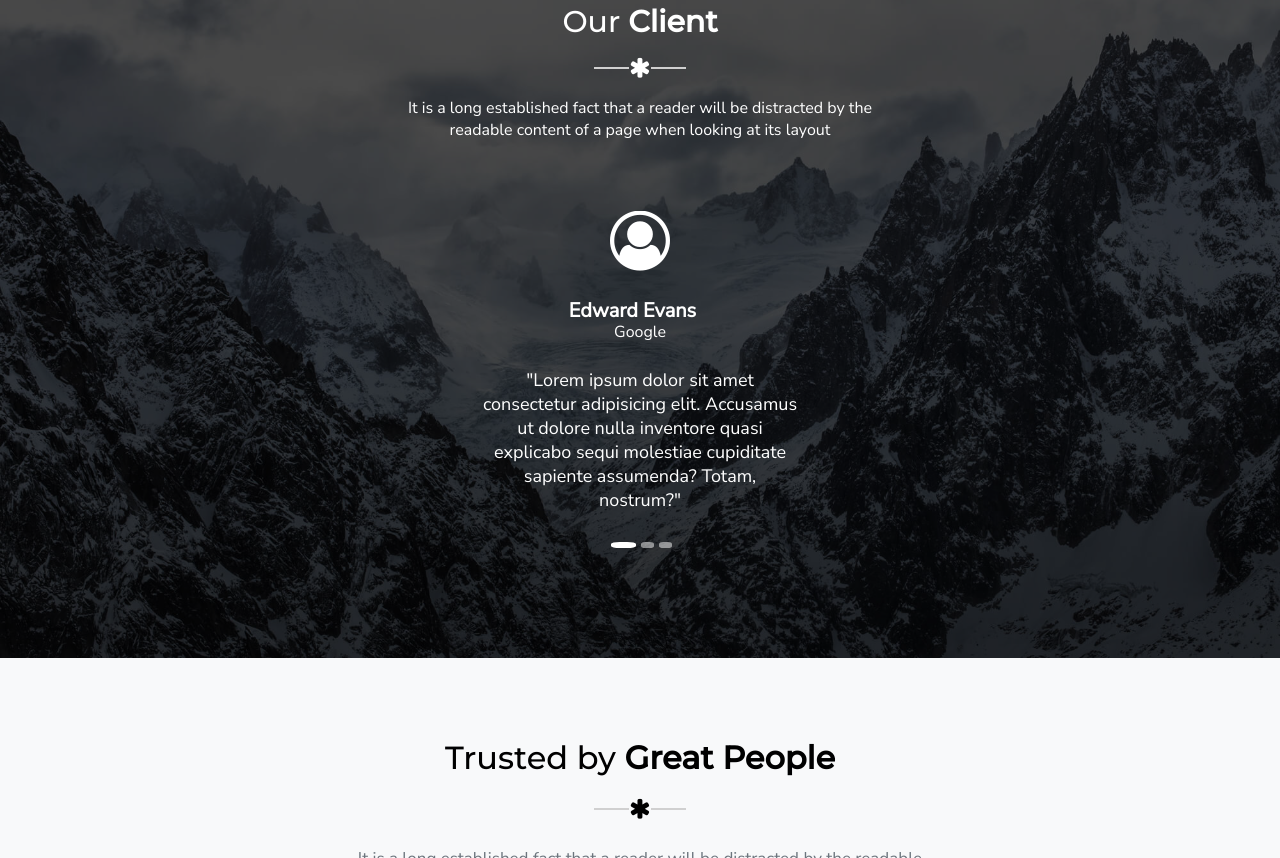
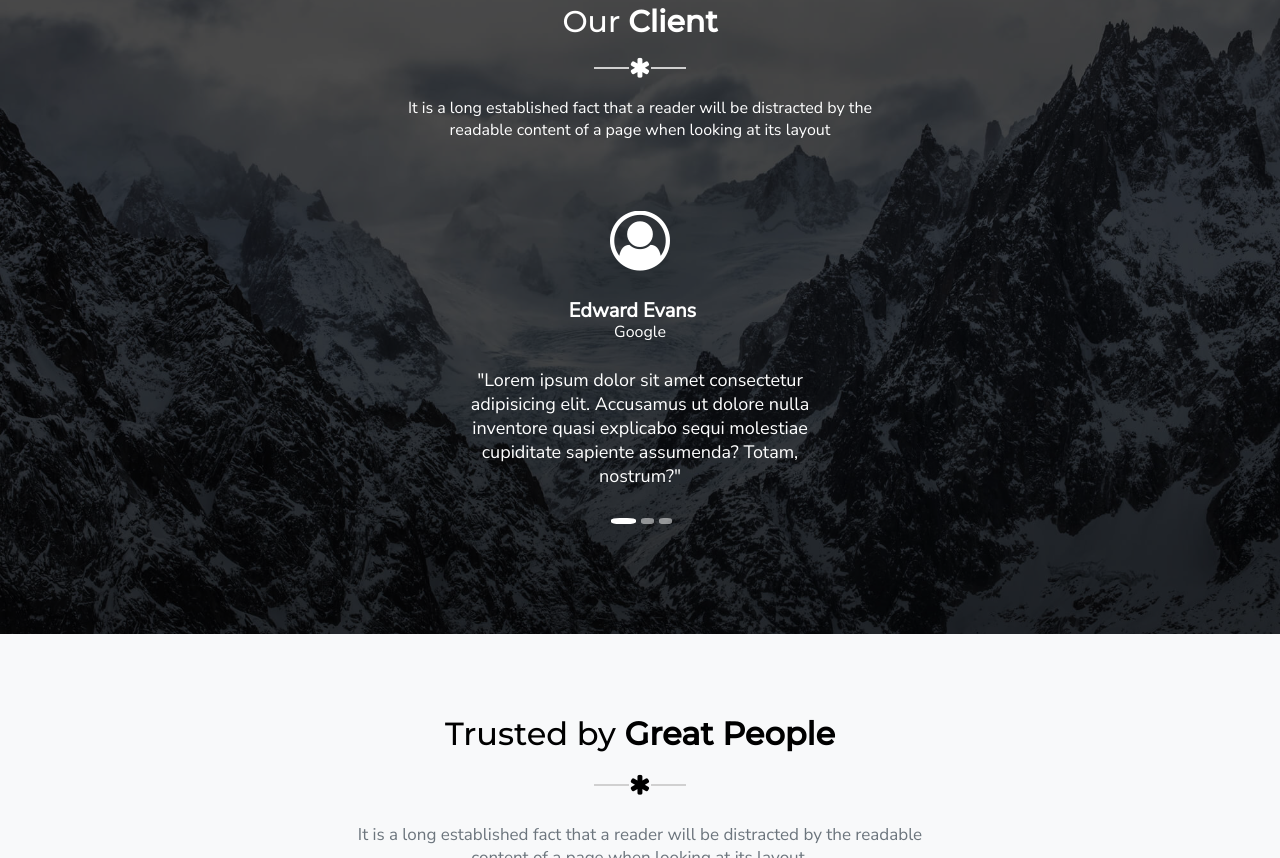
Before and after one commit to front-end-by-rimantas/19-grupe-portfolio-elvish, a website with bundled scripts: page index.html in a window 1280 px wide. Shown: the part 4774-5632 px from the top of the page. Built offline with nearby package versions, Linux system fonts and the light colour scheme; a web font is replaced by a local one.

Commit message:
aktyvus taskiukai

```diff
--- a/css/components/client.css
+++ b/css/components/client.css
@@ -64,9 +64,8 @@
                 width: 100%;
             }
                 .testimonials .list > .item {
-                    display: inline-block;
                     width: 100%;
-                    padding: 0 80px;
+                    padding: 0 40px;
                     text-align: center;
                     float: left;
                 }
@@ -109,7 +108,7 @@
                         margin-bottom: 30px;
                      }
 
-            .testimonials .controls .minus {
+            .testimonials > .controls .minus {
                 display: inline-block;
                 width: 13px;
                 height: 6px;
@@ -120,14 +119,14 @@
                 transition: all 0.5s;
             }
 
-            .testimonials .controls .minus:hover {
+            .testimonials > .controls .minus:hover {
                     opacity: 0.75;
                     width: 25px;
-                     height: 6px;
-                     cursor: pointer;
+                    height: 6px;
+                    cursor: pointer;
                 }
 
-                .testimonials .controls .minus.active {
+                .testimonials > .controls .minus.active {
                     opacity: 1;
                     width: 25px;
                     height: 6px;
--- a/js/components/clients/Clients.js
+++ b/js/components/clients/Clients.js
@@ -6,6 +6,10 @@ class Clients {
         this.areDotsVisible = params.areDotsVisible;
 
         this.DOM = null;
+        this.listDOM = null;
+        this.controlsDOM = null;
+        this.dotsDOM = null;
+        this.activeDotIndex = 0;
 
         this.init();
     }
@@ -14,7 +18,12 @@ class Clients {
         if (!this.isValidSelector()) {
             return false;
         }
+        if (this.data.length < 1) {
+            console.error('Error: nera atsiliepimu duomenu');
+            return false;
+        }
         this.render();
+        this.addEvents();
     }
 
     isValidSelector() {
@@ -53,11 +62,13 @@ class Clients {
 
     generateClients() {
         let HTML = '';
-        for (let client of this.data) {
+        const itemWidth = 100 / ((2 * this.pseudoCount) + this.data.length);
+        const dataCopy = [this.data[2], this.data[1], ...this.data, this.data[0], this.data[1]]
+        for (let client of dataCopy) {
             if (!this.isValidClient(client)) {
                 continue;
             }
-            HTML += `<div class="item" style="width: 20%">
+            HTML += `<div class="item" style="width: ${itemWidth}%">
         <i class="fa fa-user-circle-o avatar"></i>
         <div class="name">${client.name}</div>
         <div class="company">${client.location}</div>
@@ -84,9 +95,10 @@ class Clients {
         if (!this.isArray()) {
             return false;
         }
+        const listWidth = (this.data.length + 2 * this.pseudoCount) * 100;
         const HTML = `<div class="testimonials">
         <div class="view">
-            <div class="list" style="width: 500%">
+            <div class="list" style="width: ${listWidth}%; margin-left: -${this.pseudoCount}00%;">
                ${this.generateClients()}
             </div>
         </div>
@@ -94,6 +106,40 @@ class Clients {
     </div>`;
 
         this.DOM.innerHTML = HTML;
+        console.log(this.DOM);
+
+        this.listDOM = this.DOM.querySelector('.list');
+        console.log(this.listDOM);
+
+        if (this.areDotsVisible) {
+            this.controlsDOM = this.DOM.querySelector('.controls');
+            this.dotsDOM = this.DOM.querySelectorAll('.minus');
+            console.log(this.dotsDOM);
+        }
+
+    }
+
+    clickDot(dotIndex) {
+        const dot = this.dotsDOM[dotIndex];
+        this.listDOM.style.marginLeft = -100 * (this.pseudoCount + dotIndex) + '%';
+        this.dotsDOM[this.activeDotIndex].classList.remove('active');
+        this.activeDotIndex = dotIndex;
+        dot.classList.add('active');
+
+
+
+    }
+
+    addEvents() {
+        if (this.areDotsVisible) {
+            for (let i = 0; i < this.dotsDOM.length; i++) {
+                const dot = this.dotsDOM[i];
+                dot.addEventListener('click', () => {
+                    this.clickDot(i);
+                }
+                )
+            }
+        }
     }
 }
 
```
Also changed, not shown: js/data/clientsData.js (+1 -13 lines).
